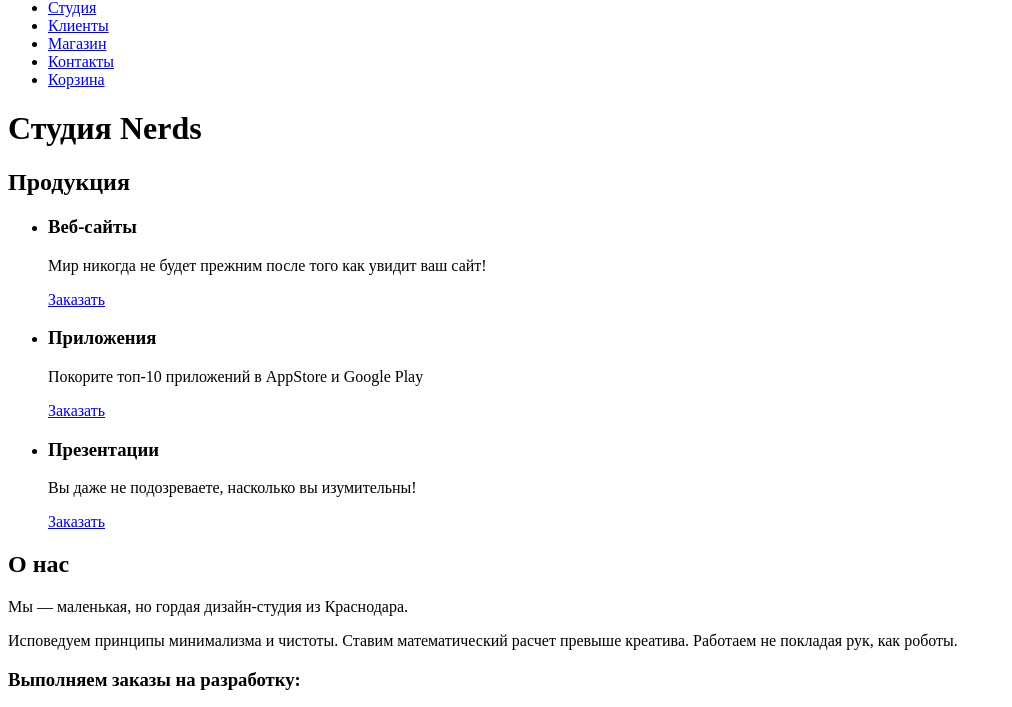
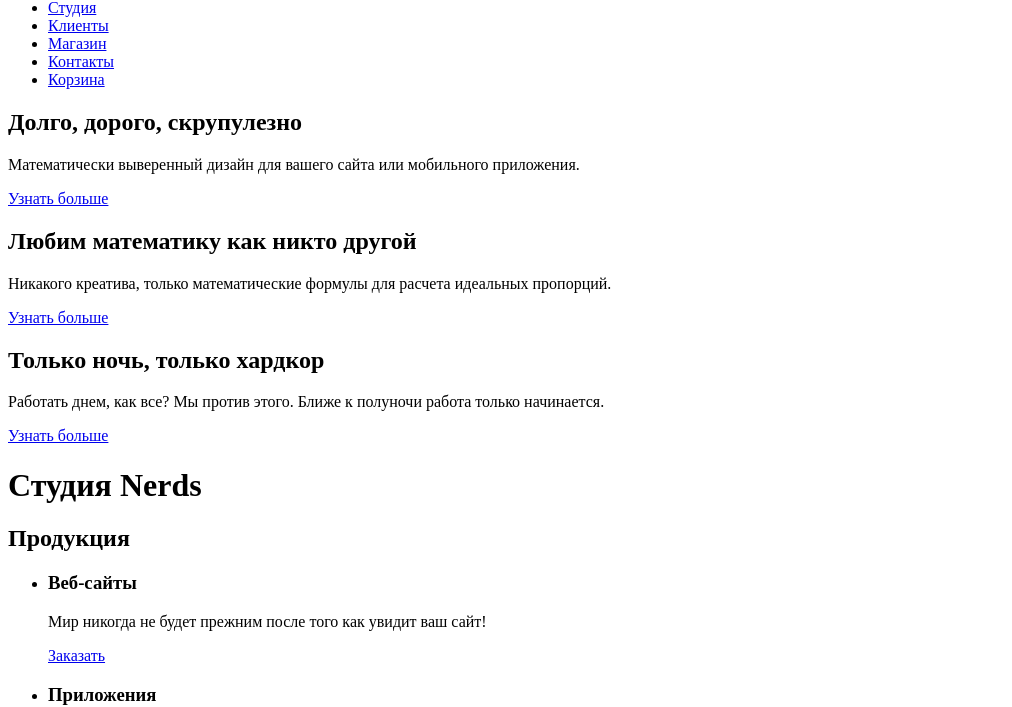
Before and after one commit to val-litvinenko/nerds-for-training, a plain HTML site: page index.html in a window 1280 px wide. Shown: the part 94-801 px from the top of the page, without its empty margins (0-1012 px from the left). Drawn offline with Linux system fonts and the light colour scheme.

```diff
--- a/index.html
+++ b/index.html
@@ -31,6 +31,21 @@
       </ul>
     </nav>
   </header>
+  <section>
+    <h2>Долго, дорого, скрупулезно</h2>
+    <p>Математически выверенный дизайн для вашего сайта или мобильного приложения.</p>
+    <a href="#">Узнать больше</a>
+  </section>
+  <section>
+    <h2>Любим математику как никто другой</h2>
+    <p>Никакого креатива, только математические формулы для расчета идеальных пропорций.</p>
+    <a href="#">Узнать больше</a>
+  </section>
+  <section>
+    <h2>Только ночь, только хардкор</h2>
+    <p>Работать днем, как все? Мы против этого. Ближе к полуночи работа только начинается.</p>
+    <a href="#">Узнать больше</a>
+  </section>
   <main>
     <h1>Студия Nerds</h1>
     <section>
```
